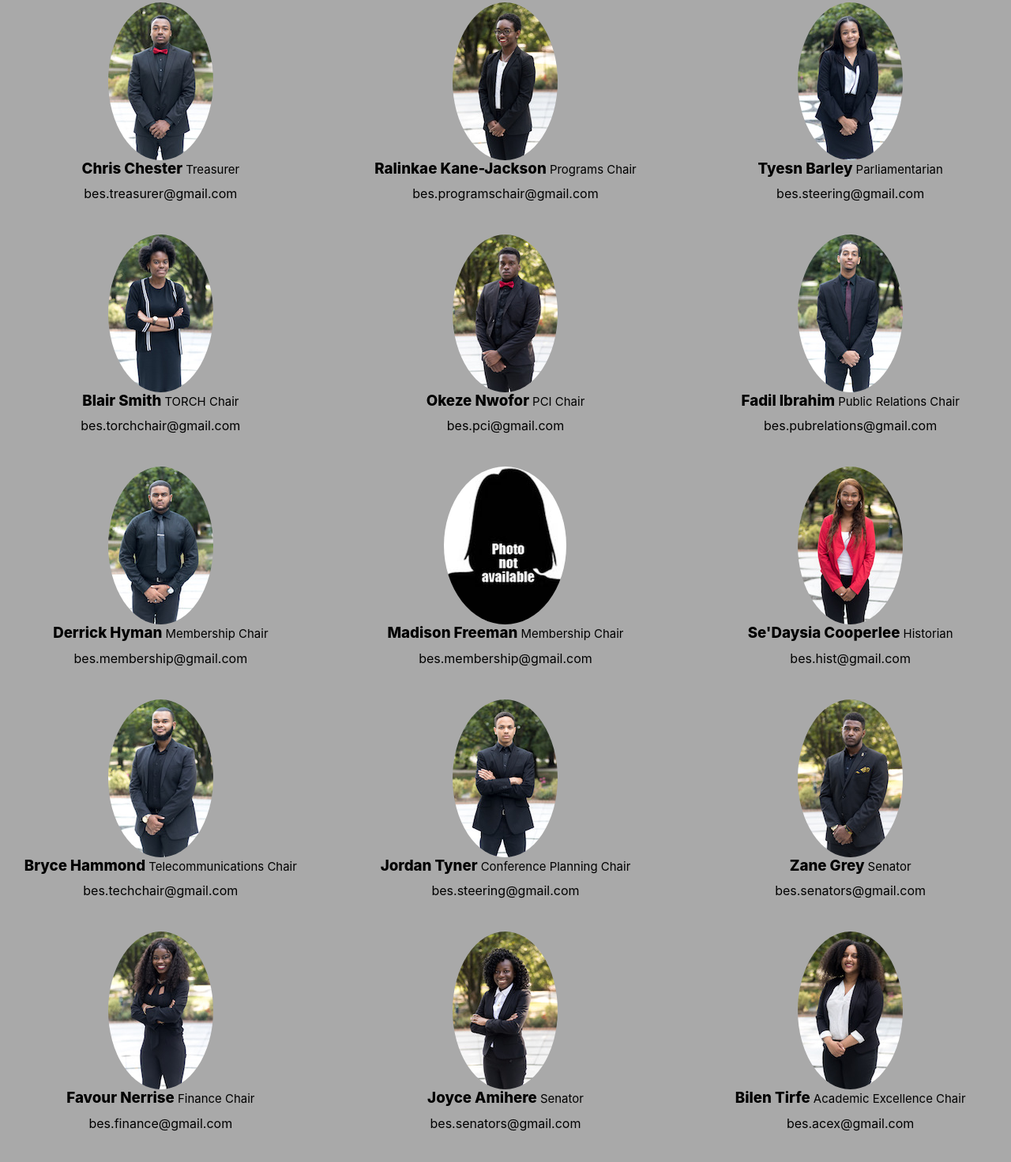
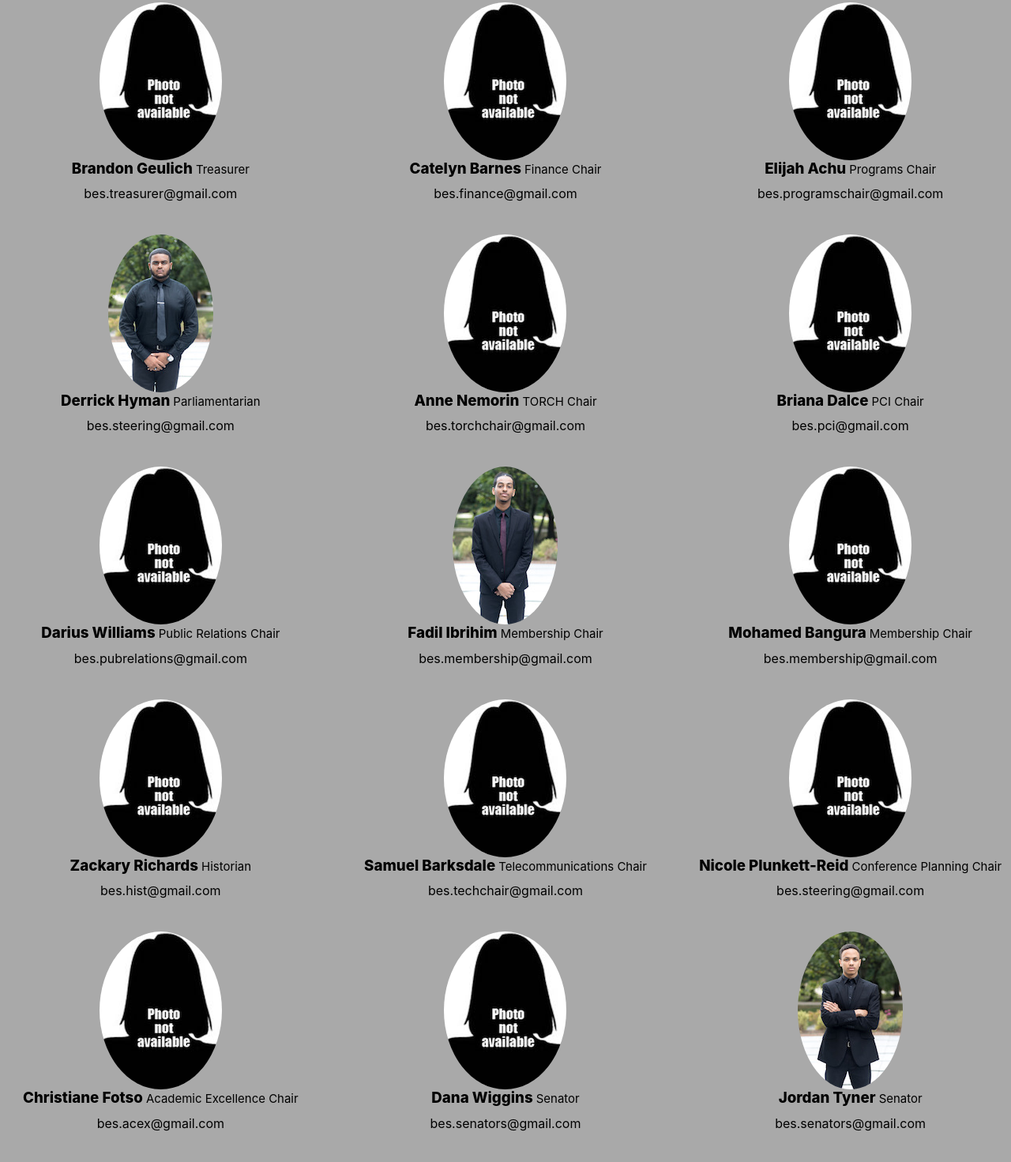
Before and after one commit to umdbes/umdbes.github.io, a website: page index.html in a window 1280 px wide. Shown: the part 2723-4195 px from the top of the page at 79% size. Drawn offline with Linux system fonts and the light colour scheme.

Commit message:
Added new eboard info

```diff
--- a/index.html
+++ b/index.html
@@ -140,130 +140,130 @@
           <h2 class="my-4">Our Executive Board</h2>
         </div>
         <div class="col-lg-4 col-sm-6 text-center mb-4">
-          <img class="rounded-circle img-fluid d-block mx-auto" src="Avery.jpeg" alt="">
-          <h3>Avery Layne
+          <img class="rounded-circle img-fluid d-block mx-auto" src="Favour.jpeg" alt="">
+          <h3>Favour Nerrise
             <small>President</small>
           </h3>
           <p>bes.president@gmail.com</p>
         </div>
         <div class="col-lg-4 col-sm-6 text-center mb-4">
-          <img class="rounded-circle img-fluid d-block mx-auto" src="Miles.jpeg" alt="">
-          <h3>Miles Harriston
+          <img class="rounded-circle img-fluid d-block mx-auto" src="Ralinkae.jpeg" alt="">
+          <h3>Ralinkae Kane-Jackson
             <small>Vice President</small>
           </h3>
           <p>bes.vicepres@gmail.com</p>
         </div>
         <div class="col-lg-4 col-sm-6 text-center mb-4">
-          <img class="rounded-circle img-fluid d-block mx-auto" src="Yoseph.jpeg" alt="">
-          <h3>Yoseph Tewodros
+          <img class="rounded-circle img-fluid d-block mx-auto" src="Bryce.jpeg" alt="">
+          <h3>Bryce Hammond
             <small>Secretary</small>
           </h3>
           <p>bes.secretary@gmail.com</p>
         </div>
         <div class="col-lg-4 col-sm-6 text-center mb-4">
-          <img class="rounded-circle img-fluid d-block mx-auto" src="Chris.jpeg" alt="">
-          <h3>Chris Chester
+          <img class="rounded-circle img-fluid d-block mx-auto" src="Madison.jpeg" alt="">
+          <h3>Brandon Geulich
             <small>Treasurer</small>
           </h3>
           <p>bes.treasurer@gmail.com</p>
         </div>
         <div class="col-lg-4 col-sm-6 text-center mb-4">
-          <img class="rounded-circle img-fluid d-block mx-auto" src="Ralinkae.jpeg" alt="">
-          <h3>Ralinkae Kane-Jackson
+          <img class="rounded-circle img-fluid d-block mx-auto" src="Madison.jpeg" alt="">
+          <h3>Catelyn Barnes
+            <small>Finance Chair</small>
+          </h3>
+          <p>bes.finance@gmail.com</p>
+        </div>
+        <div class="col-lg-4 col-sm-6 text-center mb-4">
+          <img class="rounded-circle img-fluid d-block mx-auto" src="Madison.jpeg" alt="">
+          <h3>Elijah Achu
             <small>Programs Chair</small>
           </h3>
           <p>bes.programschair@gmail.com</p>
         </div>
         <div class="col-lg-4 col-sm-6 text-center mb-4">
-          <img class="rounded-circle img-fluid d-block mx-auto" src="Tyesn.jpeg" alt="">
-          <h3>Tyesn Barley
+          <img class="rounded-circle img-fluid d-block mx-auto" src="Derrick.jpeg" alt="">
+          <h3>Derrick Hyman
             <small>Parliamentarian</small>
           </h3>
           <p>bes.steering@gmail.com</p>
         </div>
           <div class="col-lg-4 col-sm-6 text-center mb-4">
-          <img class="rounded-circle img-fluid d-block mx-auto" src="Blair.jpeg" alt="">
-          <h3>Blair Smith
+          <img class="rounded-circle img-fluid d-block mx-auto" src="Madison.jpeg" alt="">
+          <h3>Anne Nemorin
             <small>TORCH Chair</small>
           </h3>
           <p>bes.torchchair@gmail.com</p>
         </div>
           <div class="col-lg-4 col-sm-6 text-center mb-4">
-          <img class="rounded-circle img-fluid d-block mx-auto" src="Okeze.jpeg" alt="">
-          <h3>Okeze Nwofor
+          <img class="rounded-circle img-fluid d-block mx-auto" src="Madison.jpeg" alt="">
+          <h3>Briana Dalce
             <small>PCI Chair</small>
           </h3>
           <p>bes.pci@gmail.com</p>
         </div>
           <div class="col-lg-4 col-sm-6 text-center mb-4">
-          <img class="rounded-circle img-fluid d-block mx-auto" src="Fadil.jpeg" alt="">
-          <h3>Fadil Ibrahim
+          <img class="rounded-circle img-fluid d-block mx-auto" src="Madison.jpeg" alt="">
+          <h3>Darius Williams
             <small>Public Relations Chair</small>
           </h3>
           <p>bes.pubrelations@gmail.com</p>
         </div>
           <div class="col-lg-4 col-sm-6 text-center mb-4">
-          <img class="rounded-circle img-fluid d-block mx-auto" src="Derrick.jpeg" alt="">
-          <h3>Derrick Hyman
+          <img class="rounded-circle img-fluid d-block mx-auto" src="Fadil.jpeg" alt="">
+          <h3>Fadil Ibrihim
             <small>Membership Chair</small>
           </h3>
           <p>bes.membership@gmail.com</p>
         </div>
           <div class="col-lg-4 col-sm-6 text-center mb-4">
           <img class="rounded-circle img-fluid d-block mx-auto" src="Madison.jpeg" alt="">
-          <h3>Madison Freeman
+          <h3>Mohamed Bangura
             <small>Membership Chair</small>
           </h3>
           <p>bes.membership@gmail.com</p>
         </div>
           <div class="col-lg-4 col-sm-6 text-center mb-4">
-          <img class="rounded-circle img-fluid d-block mx-auto" src="SeDaysia.jpeg" alt="">
-          <h3>Se'Daysia Cooperlee
+          <img class="rounded-circle img-fluid d-block mx-auto" src="Madison.jpeg" alt="">
+          <h3>Zackary Richards
             <small>Historian</small>
           </h3>
           <p>bes.hist@gmail.com</p>
         </div>
           <div class="col-lg-4 col-sm-6 text-center mb-4">
-          <img class="rounded-circle img-fluid d-block mx-auto" src="Bryce.jpeg" alt="">
-          <h3>Bryce Hammond
+          <img class="rounded-circle img-fluid d-block mx-auto" src="Madison.jpeg" alt="">
+          <h3>Samuel Barksdale
             <small>Telecommunications Chair</small>
           </h3>
           <p>bes.techchair@gmail.com</p>
         </div>
           <div class="col-lg-4 col-sm-6 text-center mb-4">
-          <img class="rounded-circle img-fluid d-block mx-auto" src="Jordan.jpeg" alt="">
-          <h3>Jordan Tyner
+          <img class="rounded-circle img-fluid d-block mx-auto" src="Madison.jpeg" alt="">
+          <h3>Nicole Plunkett-Reid
             <small>Conference Planning Chair</small>
           </h3>
           <p>bes.steering@gmail.com</p>
         </div>
+        <div class="col-lg-4 col-sm-6 text-center mb-4">
+          <img class="rounded-circle img-fluid d-block mx-auto" src="Madison.jpeg" alt="">
+          <h3>Christiane Fotso
+            <small>Academic Excellence Chair</small>
+          </h3>
+          <p>bes.acex@gmail.com</p>
+        </div>
           <div class="col-lg-4 col-sm-6 text-center mb-4">
-          <img class="rounded-circle img-fluid d-block mx-auto" src="Zane.jpeg" alt="">
-          <h3>Zane Grey
+          <img class="rounded-circle img-fluid d-block mx-auto" src="Madison.jpeg" alt="">
+          <h3>Dana Wiggins
             <small>Senator</small>
           </h3>
           <p>bes.senators@gmail.com</p>
         </div>
           <div class="col-lg-4 col-sm-6 text-center mb-4">
-          <img class="rounded-circle img-fluid d-block mx-auto" src="Favour.jpeg" alt="">
-          <h3>Favour Nerrise
-            <small>Finance Chair</small>
-          </h3>
-          <p>bes.finance@gmail.com</p>
-        </div>
-          <div class="col-lg-4 col-sm-6 text-center mb-4">
-          <img class="rounded-circle img-fluid d-block mx-auto" src="Joyce.jpeg" alt="">
-          <h3>Joyce Amihere
+          <img class="rounded-circle img-fluid d-block mx-auto" src="Jordan.jpeg" alt="">
+          <h3>Jordan Tyner
             <small>Senator</small>
           </h3>
           <p>bes.senators@gmail.com</p>
-        </div>
-          <div class="col-lg-4 col-sm-6 text-center mb-4">
-          <img class="rounded-circle img-fluid d-block mx-auto" src="Bilen.jpeg" alt="">
-          <h3>Bilen Tirfe
-            <small>Academic Excellence Chair</small>
-          </h3>
-          <p>bes.acex@gmail.com</p>
         </div>
       </div>
     <!-- /.container -->
```
